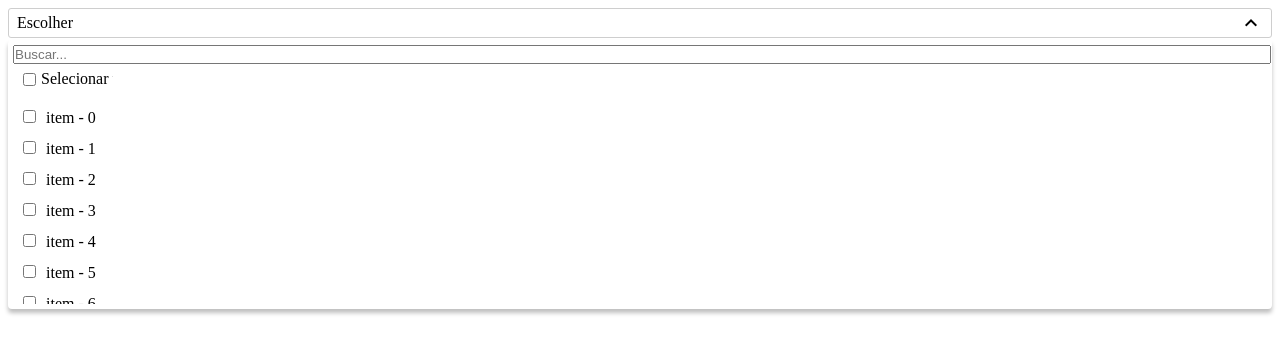
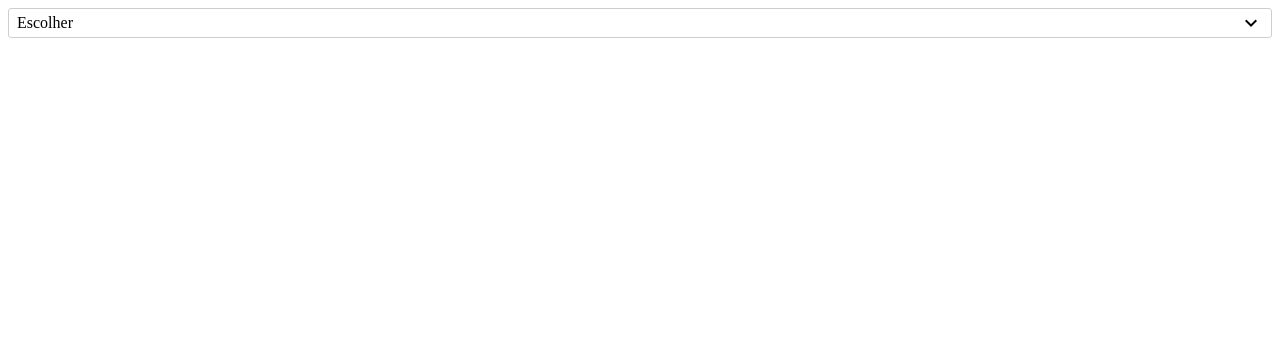
Before and after one commit to AndersonAndrad/poc-select-with-search, an Angular app: page / in a window 1280 px wide. Shown: the top 354 px of the page. Built offline with nearby package versions, Linux system fonts and the light colour scheme.

Commit message:
feature: add new features to presentation component
change color when hover, add line to separate options, change text when not found options, change text to select all options

```diff
--- a/src/app/components/mult-select/multi-select.component.html
+++ b/src/app/components/mult-select/multi-select.component.html
@@ -20,7 +20,7 @@
             [ngModel]="fullChecked"
             (change)="toogleAll()"
           />
-          Selecionar todos
+          selecionar/desmarcar todos
         </label>
       </header>
       <ul *ngIf="listSelectable.length" #scrollOptions>
@@ -43,7 +43,7 @@
         </li>
       </ul>
       <footer *ngIf="!listSelectable.length">
-        <p>Nenhum item encontrado</p>
+        <p>{{ textNotFound() }}</p>
       </footer>
     </div>
   </div>
--- a/src/app/components/mult-select/multi-select.component.scss
+++ b/src/app/components/mult-select/multi-select.component.scss
@@ -50,12 +50,12 @@
 .select-options-container header label {
   display: flex;
   align-items: center;
+  width: fit-content;
 
   padding: 5px 10px;
   height: 20px;
 
   gap: 5px;
-  width: 80px;
 
   overflow: hidden;
   text-overflow: ellipsis;
@@ -111,11 +111,12 @@
   border-radius: 2px;
 
   &+li {
-    margin-top: 3px;
+    border-radius: 0;
+    border-top: 1px solid #F4F5F7;
   }
 
   &:hover {
-    background: #cecece;
+    background: #F4F5F7;
     filter: brightness(0.9);
   }
 
--- a/src/app/components/mult-select/multi-select.component.ts
+++ b/src/app/components/mult-select/multi-select.component.ts
@@ -68,7 +68,7 @@ export class MultiSelectComponent
   /* emit to parent to search my value */
   @Output() searchParent = new EventEmitter<string>();
 
-  opened: boolean = true;
+  opened: boolean = false;
 
   searchControl: FormControl = new FormControl();
 
@@ -77,6 +77,8 @@ export class MultiSelectComponent
   private selectId: string = '';
 
   private cacheOptions: any[] = [];
+
+  private lastStringSearch: string = '';
 
   constructor(
     private selectService: SelectsService,
@@ -106,6 +108,7 @@ export class MultiSelectComponent
         .subscribe((value) => {
           this.search(value);
           this.searchParent.emit(value);
+          this.lastStringSearch = value;
           this.cdr.markForCheck();
         })
     );
@@ -243,6 +246,13 @@ export class MultiSelectComponent
   }
 
   /**
+   * Return text to show when not found any item by name
+   */
+  textNotFound(): string {
+    return `Nenhum resultado encontrado para ${this.lastStringSearch}`;
+  }
+
+  /**
    * Message to show when has or no option selected
    */
   textPresentation(): string {
@@ -275,3 +285,12 @@ export class MultiSelectComponent
     return this.opened ? 'expand_less' : 'expand_more';
   }
 }
+
+/**
+ * melhorias
+- linha dividindo cada opção (linha da parte de cima)
+- usar (#F4F5F7) para hover em cima das opcoes
+- mantem o check na esquerda
+- alterar texto de nenhum item encontrado para (nenhum item encontrado para "text")g
+- alterar "selecionar" para (selecionar/desmarcar todos)
+ */
```
